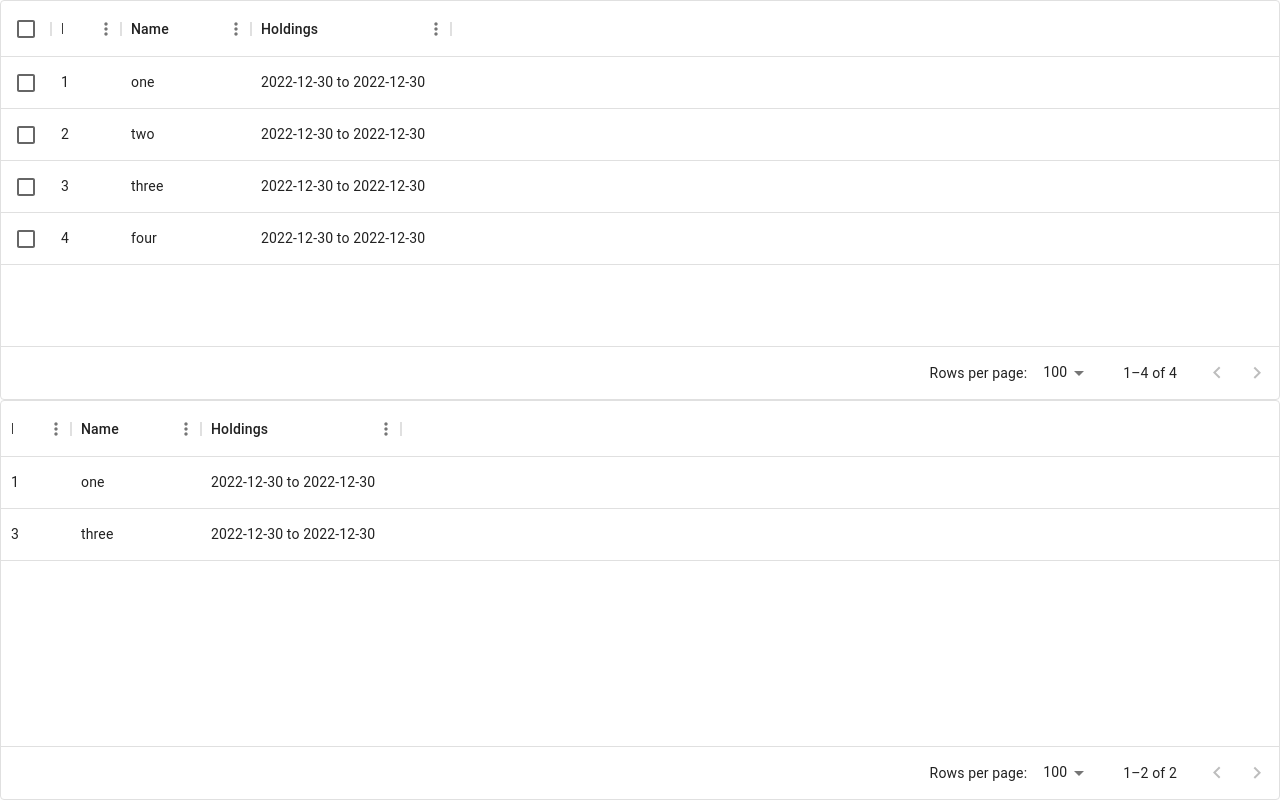
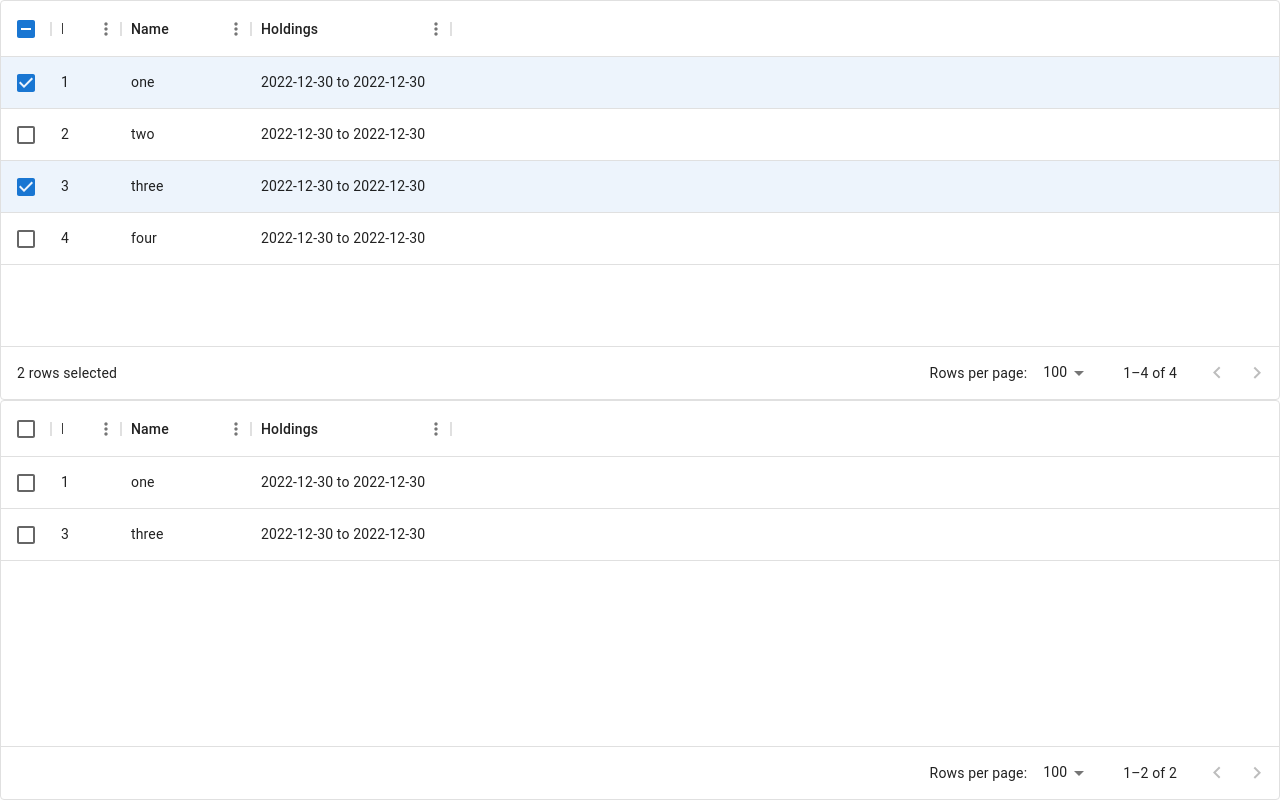
Before and after one commit to timofeysie/vite-rtk, a React (Vite) app: page / in a window 1280 px wide. Built offline with nearby package versions, Linux system fonts and the light colour scheme.

Commit message:
iteration 4 data grid solution with problems

```diff
--- a/src/features/funds/MainList.tsx
+++ b/src/features/funds/MainList.tsx
@@ -4,6 +4,7 @@ import { Fund } from './Fund';
 
 type Props = {
   fundList: Fund[];
+  selectedIds: number[];
   onSelectionChange: (ids: number[]) => void;
 };
 
@@ -13,8 +14,8 @@ const columns: GridColDef[] = [
   { field: 'holdings', headerName: 'Holdings', width: 200 },
 ];
 
-export const MainList = ({ fundList, onSelectionChange }: Props) => {
-  const [selectionModel, setSelectionModel] = React.useState<GridRowId[]>([]);
+export const MainList = ({ fundList, selectedIds, onSelectionChange }: Props) => {
+  const [selectionModel, setSelectionModel] = React.useState<GridRowId[]>(selectedIds);
 
   const handleSelectionChange = (newSelectionModel: GridRowId[]) => {
     setSelectionModel(newSelectionModel);
--- a/src/features/funds/ParentComponent.tsx
+++ b/src/features/funds/ParentComponent.tsx
@@ -10,21 +10,29 @@ type Props = {
 
 export const ParentComponent = ({ fundList, selectedIds }: Props) => {
   const [selectedFunds, setSelectedFunds] = React.useState<Fund[]>([]);
+  const [mainListSelectedIds, setMainListSelectedIds] = React.useState<number[]>(selectedIds);
 
   React.useEffect(() => {
     const newSelectedFunds = fundList.filter((fund) => selectedIds.includes(fund.id));
     setSelectedFunds(newSelectedFunds);
   }, [fundList, selectedIds]);
 
-  const handleSelectionChange = (ids: number[]) => {
+  const handleMainListSelectionChange = (ids: number[]) => {
+    setMainListSelectedIds(ids);
     const newSelectedFunds = fundList.filter((fund) => ids.includes(fund.id));
+    setSelectedFunds(newSelectedFunds);
+  };
+
+  const handleSelectedItemsListSelectionChange = (ids: number[]) => {
+    setMainListSelectedIds(ids);
+    const newSelectedFunds = selectedFunds.filter((fund) => ids.includes(fund.id));
     setSelectedFunds(newSelectedFunds);
   };
 
   return (
     <>
-      <MainList fundList={fundList} onSelectionChange={handleSelectionChange} />
-      <SelectedItemsList fundList={selectedFunds} />
+      <MainList fundList={fundList} selectedIds={mainListSelectedIds} onSelectionChange={handleMainListSelectionChange} />
+      <SelectedItemsList fundList={selectedFunds} onSelectionChange={handleSelectedItemsListSelectionChange} />
     </>
   );
 };
--- a/src/features/funds/SelectedItemsList.tsx
+++ b/src/features/funds/SelectedItemsList.tsx
@@ -1,9 +1,10 @@
 import * as React from 'react';
-import { DataGrid, GridColDef } from '@mui/x-data-grid';
+import { DataGrid, GridColDef, GridRowId } from '@mui/x-data-grid';
 import { Fund } from './Fund';
 
 type Props = {
   fundList: Fund[];
+  onSelectionChange: (ids: number[]) => void;
 };
 
 const columns: GridColDef[] = [
@@ -12,10 +13,24 @@ const columns: GridColDef[] = [
   { field: 'holdings', headerName: 'Holdings', width: 200 },
 ];
 
-export const SelectedItemsList = ({ fundList }: Props) => {
+export const SelectedItemsList = ({ fundList, onSelectionChange }: Props) => {
+  console.log('fundList', fundList);
+  const [selectionModel, setSelectionModel] = React.useState<GridRowId[]>(fundList.map((fund) => fund.id));
+
+  const handleSelectionChange = (newSelectionModel: GridRowId[]) => {
+    setSelectionModel(newSelectionModel);
+    onSelectionChange(newSelectionModel.map(Number));
+  };
+
   return (
     <div style={{ height: 400, width: '100%' }}>
-      <DataGrid rows={fundList} columns={columns} />
+      <DataGrid
+        rows={fundList}
+        columns={columns}
+        checkboxSelection
+        onRowSelectionModelChange={handleSelectionChange}
+        rowSelectionModel={selectionModel}
+      />
     </div>
   );
 };
```
